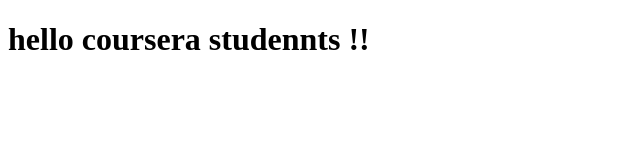
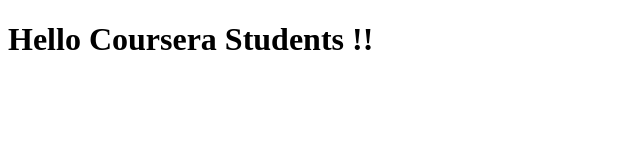
Before and after one commit to haliln/CourseraAngular, a plain HTML site: page index.html in a window 1280 px wide. Shown: the whole page, without its empty margins (0-640 px from the left). Drawn offline with Linux system fonts and the light colour scheme.

Commit message:
next version

```diff
--- a/index.html
+++ b/index.html
@@ -5,6 +5,6 @@
     <title>Hello Coursera</title>
   </head>
   <body>
-    <h1>hello coursera studennts !!</h1>
+    <h1>Hello Coursera Students !!</h1>
   </body>
 </html>
```
